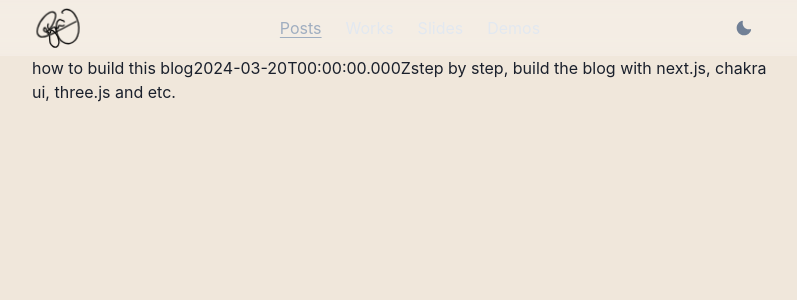
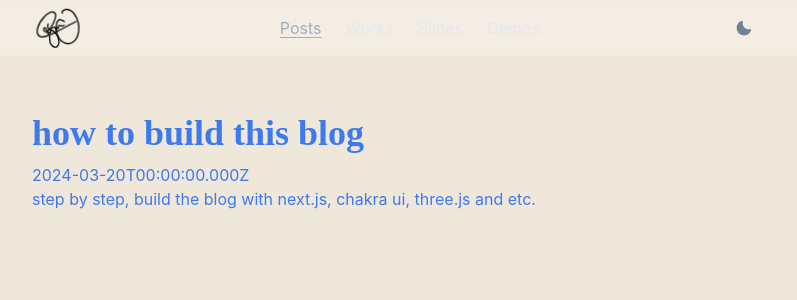
Before and after one commit to dribble-njr/njr.me, a Next.js app: page /posts in a window 1280 px wide. Shown: the top 300 px of the page, without its empty margins (240-1037 px from the left). Built offline with nearby package versions, Linux system fonts and the light colour scheme.

Commit message:
feat(posts): index

```diff
--- a/pages/posts/index.tsx
+++ b/pages/posts/index.tsx
@@ -2,14 +2,22 @@ import { readFile, readdir } from 'fs/promises'
 import matter from 'gray-matter'
 import { join } from 'path'
 import { Post } from '../../@interface/post'
+import { Box, Heading, Text } from '@chakra-ui/react'
+import { Link } from '../../components'
 
 export default function Posts({ posts }: { posts: Post[] }) {
   return (
-    <>
+    <Box mt={8}>
       {posts.map(post => (
-        <p key={post.slug}>{post.title}{post.date}{post.summary}</p>
+        <Link key={post.slug} p={3} href={'/posts/' + post.slug + '/'}>
+          <Box as={'article'}>
+            <Heading mb={2}>{post.title}</Heading>
+            <Text>{post.date}</Text>
+            <Text>{post.summary}</Text>
+          </Box>
+        </Link>
       ))}
-    </>
+    </Box>
   )
 }
 
```
